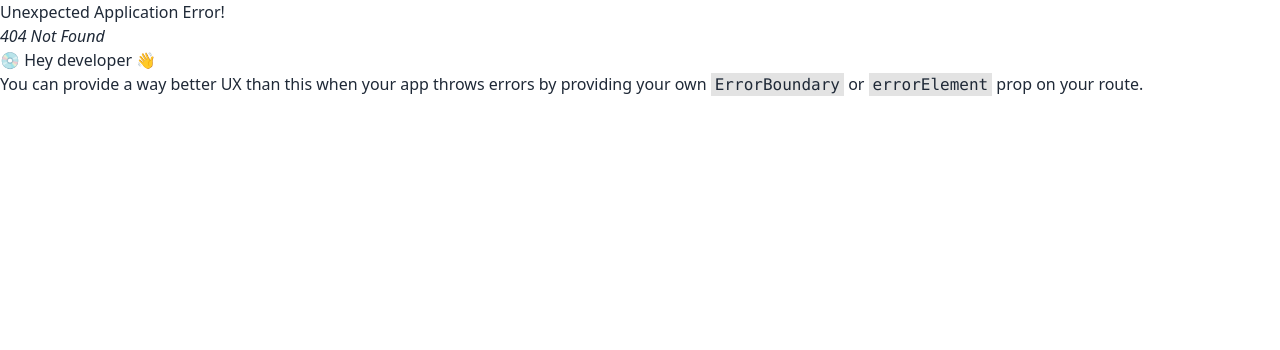
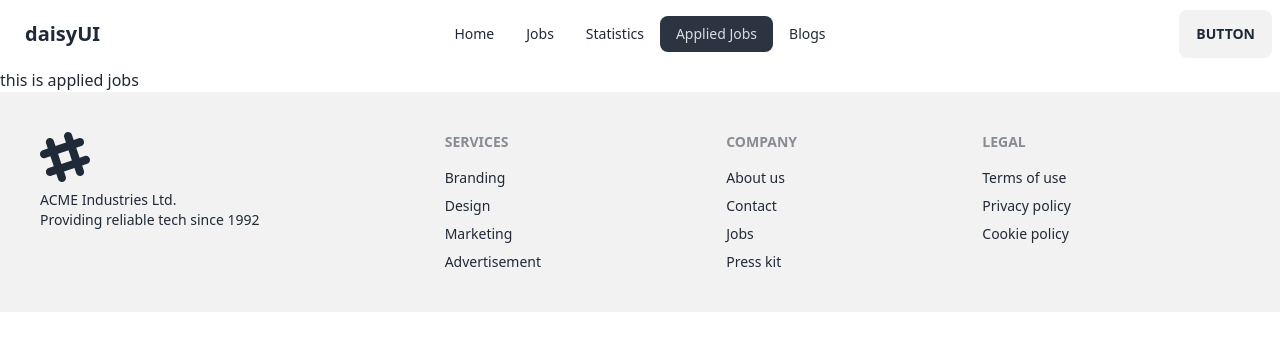
Before and after one commit to saidureg/react-career-hub, a React (Vite) app: page /applied in a window 1280 px wide. Before the commit this address had no page. Shown: the top 350 px of the page. Built offline with nearby package versions, Linux system fonts and the light colour scheme.

Commit message:
set nested route and navbar

```diff
--- /dev/null
+++ b/src/components/ErrorPage/ErrorPage.jsx
@@ -0,0 +1,20 @@
+import { Link, useRouteError } from "react-router-dom";
+
+const ErrorPage = () => {
+  const error = useRouteError();
+  console.error(error);
+  return (
+    <div className="flex flex-col items-center mt-32 space-y-2 text-2xl font-semibold">
+      <h1>Oops!</h1>
+      <p>Sorry, an unexpected error has occurred.</p>
+      <p>
+        <i>{error.statusText || error.message}</i>
+      </p>
+      <Link to={"/"}>
+        <button className="btn btn-primary mt-3">Go back to Home</button>
+      </Link>
+    </div>
+  );
+};
+
+export default ErrorPage;
--- /dev/null
+++ b/src/components/Navbar/Navbar.jsx
@@ -0,0 +1,62 @@
+import { NavLink } from "react-router-dom";
+
+const Navbar = () => {
+  const links = (
+    <>
+      <li>
+        <NavLink to={"/"}>Home</NavLink>
+      </li>
+      <li>
+        <NavLink to={"/jobs"}>Jobs</NavLink>
+      </li>
+      <li>
+        <NavLink to={"/statistics"}>Statistics</NavLink>
+      </li>
+      <li>
+        <NavLink to={"/applied"}>Applied Jobs</NavLink>
+      </li>
+      <li>
+        <NavLink to={"/blogs"}>Blogs</NavLink>
+      </li>
+    </>
+  );
+  return (
+    <div className="navbar bg-base-100">
+      <div className="navbar-start">
+        <div className="dropdown">
+          <label tabIndex={0} className="btn btn-ghost lg:hidden">
+            <svg
+              xmlns="http://www.w3.org/2000/svg"
+              className="h-5 w-5"
+              fill="none"
+              viewBox="0 0 24 24"
+              stroke="currentColor"
+            >
+              <path
+                strokeLinecap="round"
+                strokeLinejoin="round"
+                strokeWidth="2"
+                d="M4 6h16M4 12h8m-8 6h16"
+              />
+            </svg>
+          </label>
+          <ul
+            tabIndex={0}
+            className="menu menu-sm dropdown-content mt-3 z-[1] p-2 shadow bg-base-100 rounded-box w-52"
+          >
+            {links}
+          </ul>
+        </div>
+        <a className="btn btn-ghost normal-case text-xl">daisyUI</a>
+      </div>
+      <div className="navbar-center hidden lg:flex">
+        <ul className="menu menu-horizontal px-1">{links}</ul>
+      </div>
+      <div className="navbar-end">
+        <a className="btn">Button</a>
+      </div>
+    </div>
+  );
+};
+
+export default Navbar;
--- a/src/components/Root/Root.jsx
+++ b/src/components/Root/Root.jsx
@@ -1,9 +1,11 @@
 import { Outlet } from "react-router-dom";
 import Footer from "../Footer/Footer";
+import Navbar from "../Navbar/Navbar";
 
 const Root = () => {
   return (
     <div>
+      <Navbar></Navbar>
       <Outlet></Outlet>
       <Footer></Footer>
     </div>
--- a/src/main.jsx
+++ b/src/main.jsx
@@ -4,15 +4,37 @@ import { createBrowserRouter, RouterProvider } from "react-router-dom";
 import "./index.css";
 import Root from "./components/Root/Root.jsx";
 import Home from "./components/Home/Home.jsx";
+import Blogs from "./pages/Blogs/Blogs";
+import Jobs from "./pages/Jobs/Jobs";
+import ErrorPage from "./components/ErrorPage/ErrorPage";
+import Statistics from "./pages/Statistics/Statistics";
+import AppliedJobs from "./pages/AppliedJobs/AppliedJobs";
 
 const router = createBrowserRouter([
   {
     path: "/",
     element: <Root></Root>,
+    errorElement: <ErrorPage></ErrorPage>,
     children: [
       {
         path: "/",
         element: <Home></Home>,
+      },
+      {
+        path: "blogs",
+        element: <Blogs></Blogs>,
+      },
+      {
+        path: "jobs",
+        element: <Jobs></Jobs>,
+      },
+      {
+        path: "/statistics",
+        element: <Statistics></Statistics>,
+      },
+      {
+        path: "/applied",
+        element: <AppliedJobs></AppliedJobs>,
       },
     ],
   },
--- /dev/null
+++ b/src/pages/AppliedJobs/AppliedJobs.jsx
@@ -0,0 +1,9 @@
+const AppliedJobs = () => {
+  return (
+    <div>
+      <h3>this is applied jobs</h3>
+    </div>
+  );
+};
+
+export default AppliedJobs;
--- /dev/null
+++ b/src/pages/Blogs/Blogs.jsx
@@ -0,0 +1,9 @@
+const Blogs = () => {
+  return (
+    <div>
+      <h3>This is blog page</h3>
+    </div>
+  );
+};
+
+export default Blogs;
--- /dev/null
+++ b/src/pages/Jobs/Jobs.jsx
@@ -0,0 +1,9 @@
+const Jobs = () => {
+  return (
+    <div>
+      <h3>this is jobs page</h3>
+    </div>
+  );
+};
+
+export default Jobs;
--- /dev/null
+++ b/src/pages/Statistics/Statistics.jsx
@@ -0,0 +1,9 @@
+const Statistics = () => {
+  return (
+    <div>
+      <h3>this is statistics</h3>
+    </div>
+  );
+};
+
+export default Statistics;
```
